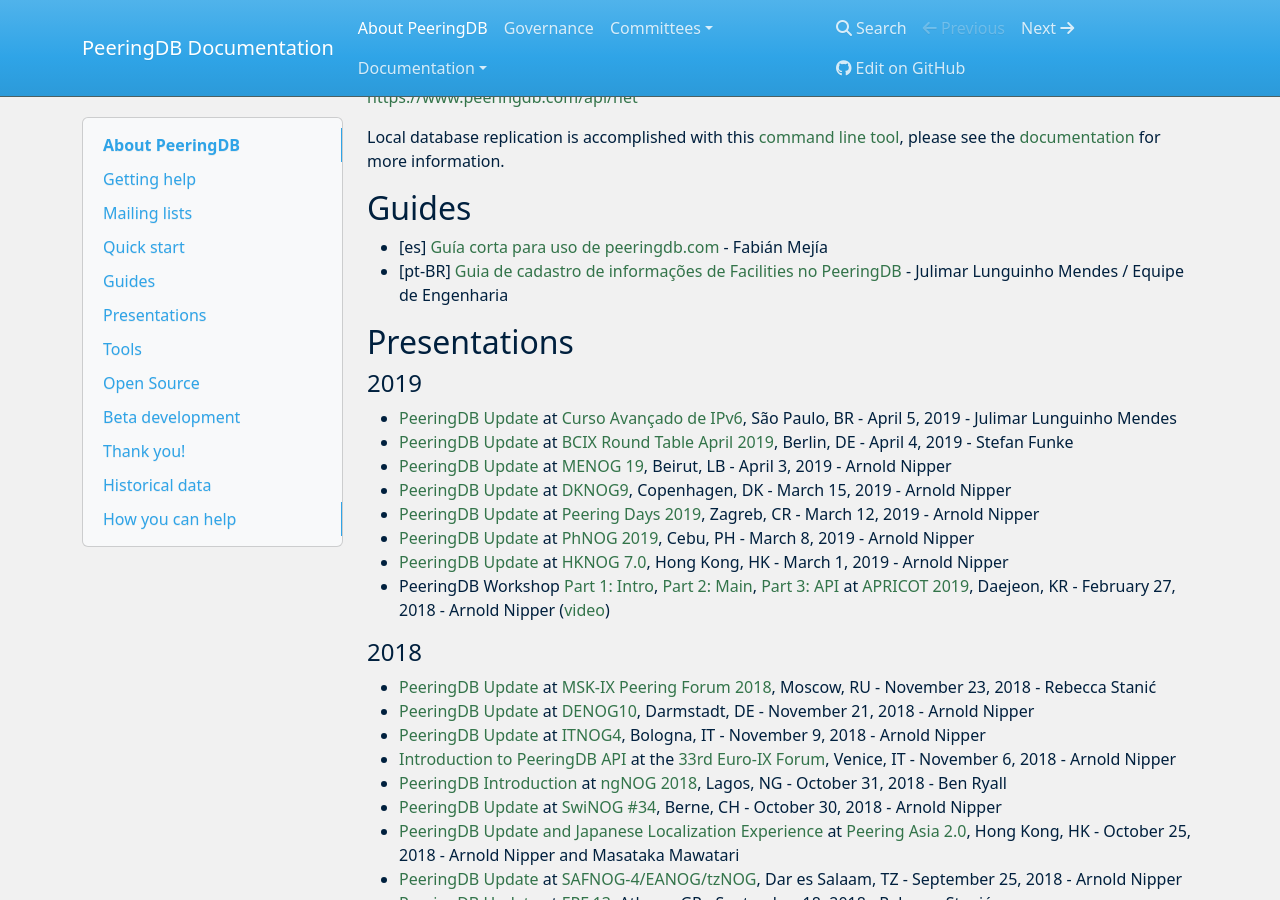
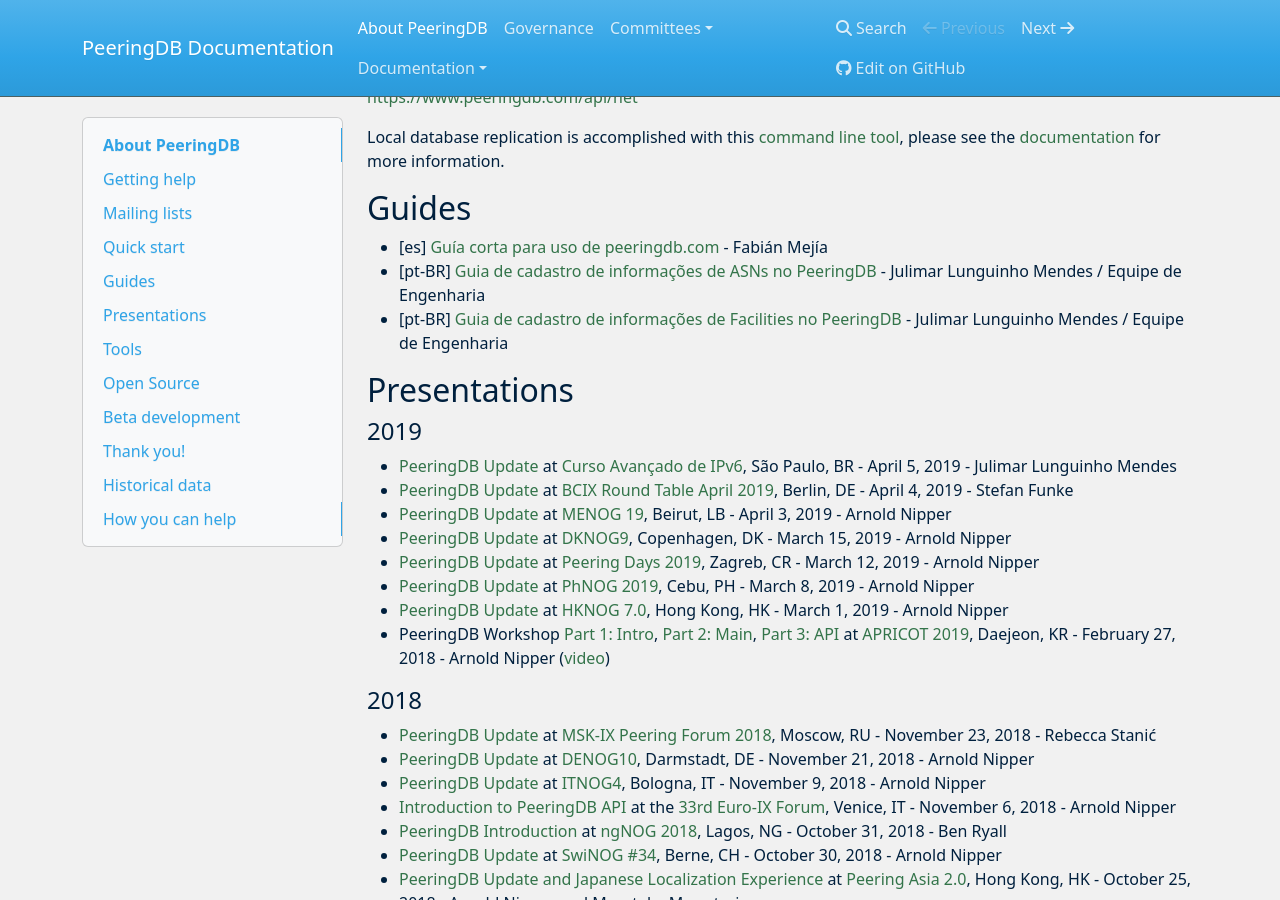
Before and after one commit to peeringdb/docs, an MkDocs documentation site: the page built from docs/index.md, in a window 1280 px wide and 900 px high, scrolled down 1078 px. Built offline with MkDocs 1.6.1, drawn with Linux system fonts in a browser that asks for light colours; nearby versions of some CDN libraries.

Commit message:
Added/updated Julimar's guides.

```diff
--- a/docs/index.md
+++ b/docs/index.md
@@ -46,6 +46,7 @@
 ## Guides
 
 - [es] [Guía corta para uso de peeringdb.com](guide/guia_PeeringDB.pdf) - Fabián Mejía
+- [pt-BR] [Guia de cadastro de informações de ASNs no PeeringDB](guide/PeeringDB_Cadastro_de_ASN.pdf) - Julimar Lunguinho Mendes / Equipe de Engenharia
 - [pt-BR] [Guia de cadastro de informações de Facilities no PeeringDB](guide/PeeringDB_Cadastro_de_Facilities.pdf) - Julimar Lunguinho Mendes / Equipe de Engenharia
 
 ## Presentations
```
Also changed, not shown: 1 other file.
